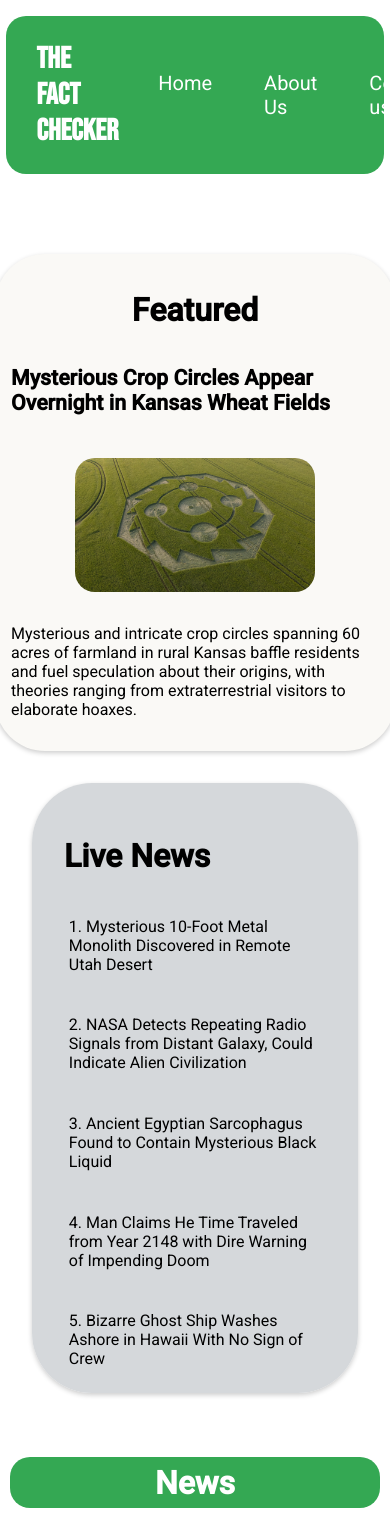
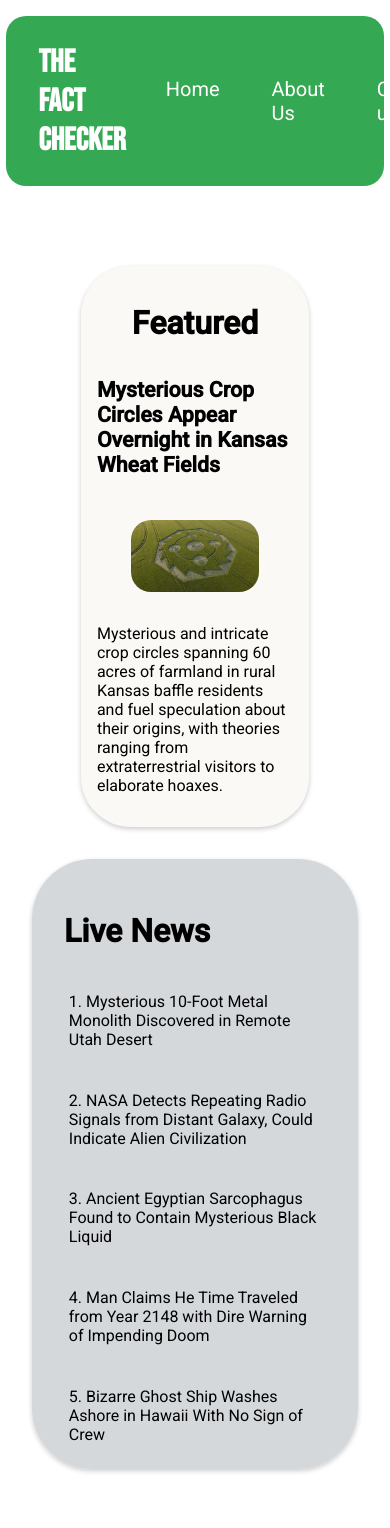
Before and after one commit to B0ssCodes/fact-checker, a PHP site: page / in a window 390 px wide; the page is wider, and only the part inside the window is pictured. Shown: the top 1528 px of that part. Run offline with PHP 8.4, Linux system fonts and the light colour scheme.

Commit message:
mobileFix

```diff
--- a/styles.css
+++ b/styles.css
@@ -43,7 +43,7 @@ footer {
 }
 #navbarTitle{
     color: white;
-    font-size: 30px;
+    font-size: 2em;
     margin-left: 1em;
     cursor: pointer;
     font-family: 'Bebas Neue', sans-serif;
@@ -79,18 +79,16 @@ footer {
     align-items: center;
     align-text: center;
     background-color: #FAF9F6;
-
     border-radius: 50px;
     flex-direction: column;
     width: 70%;
-    min-width: 400px;
     box-shadow: 0 2px 5px rgba(0, 0, 0, 0.2);
 
 }
 #featuredNewsEntry{
     display: flex;
     flex-direction: column;
-    margin: 1em;
+    padding: 1em;
     align-items: center;
     justify-content: center;
     border-radius: 10px;
@@ -129,7 +127,6 @@ footer {
     flex-basis: 12.5em;
     flex-grow: 1;
     max-height: 34.125em;
-    max-width: 337px;
     box-shadow: 0 2px 5px rgba(0, 0, 0, 0.2);
 
 }
@@ -210,8 +207,7 @@ footer {
     background-color: #FAF9F6;
     padding: 1em;
     max-width: 30em;
-    min-width: 20em;
-    flex-basis: 30%;
+    flex-basis: 40%;
     box-shadow: 0 0 5px rgba(0, 0, 0, 0.2);
 
   }
```
